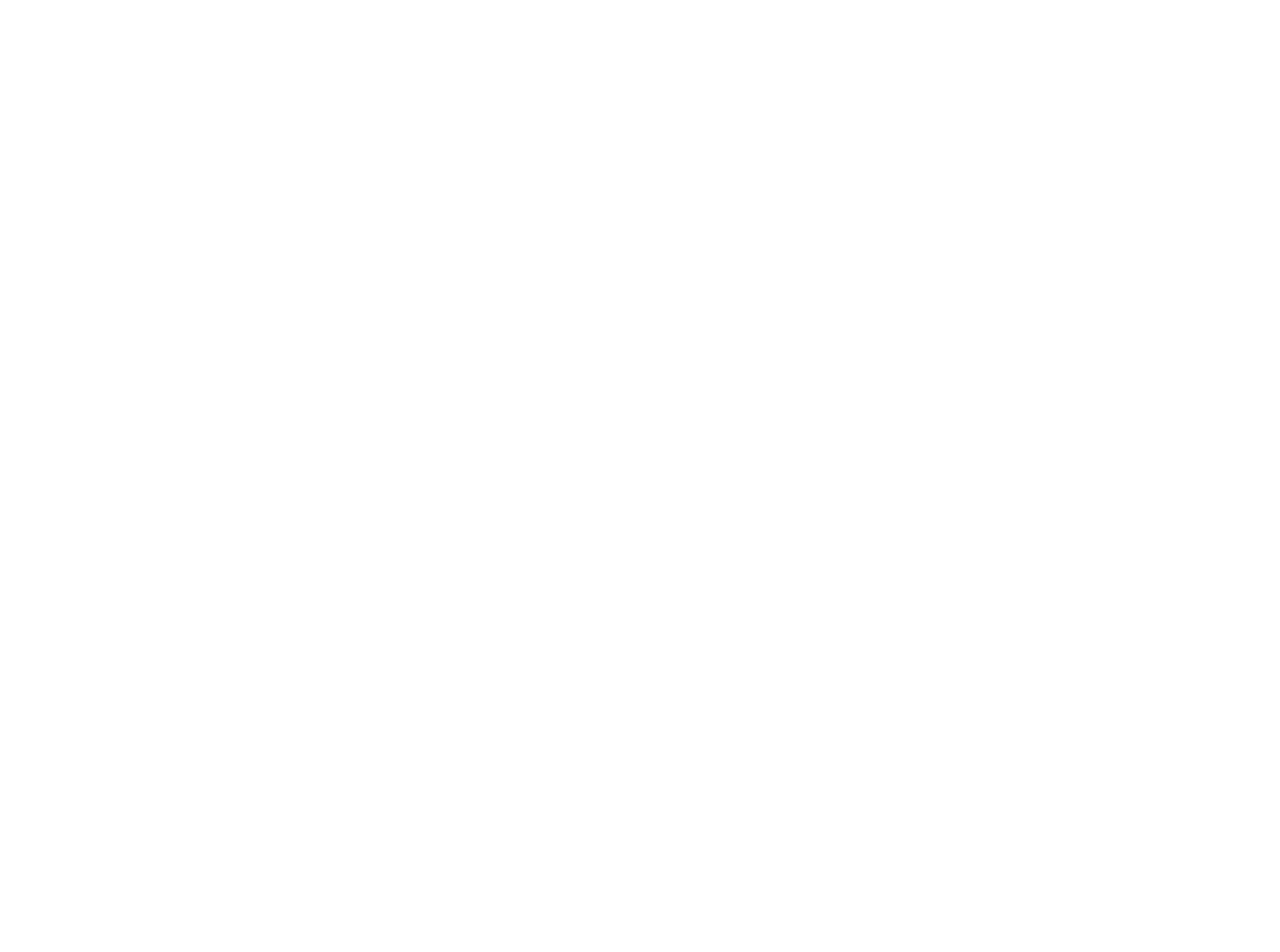
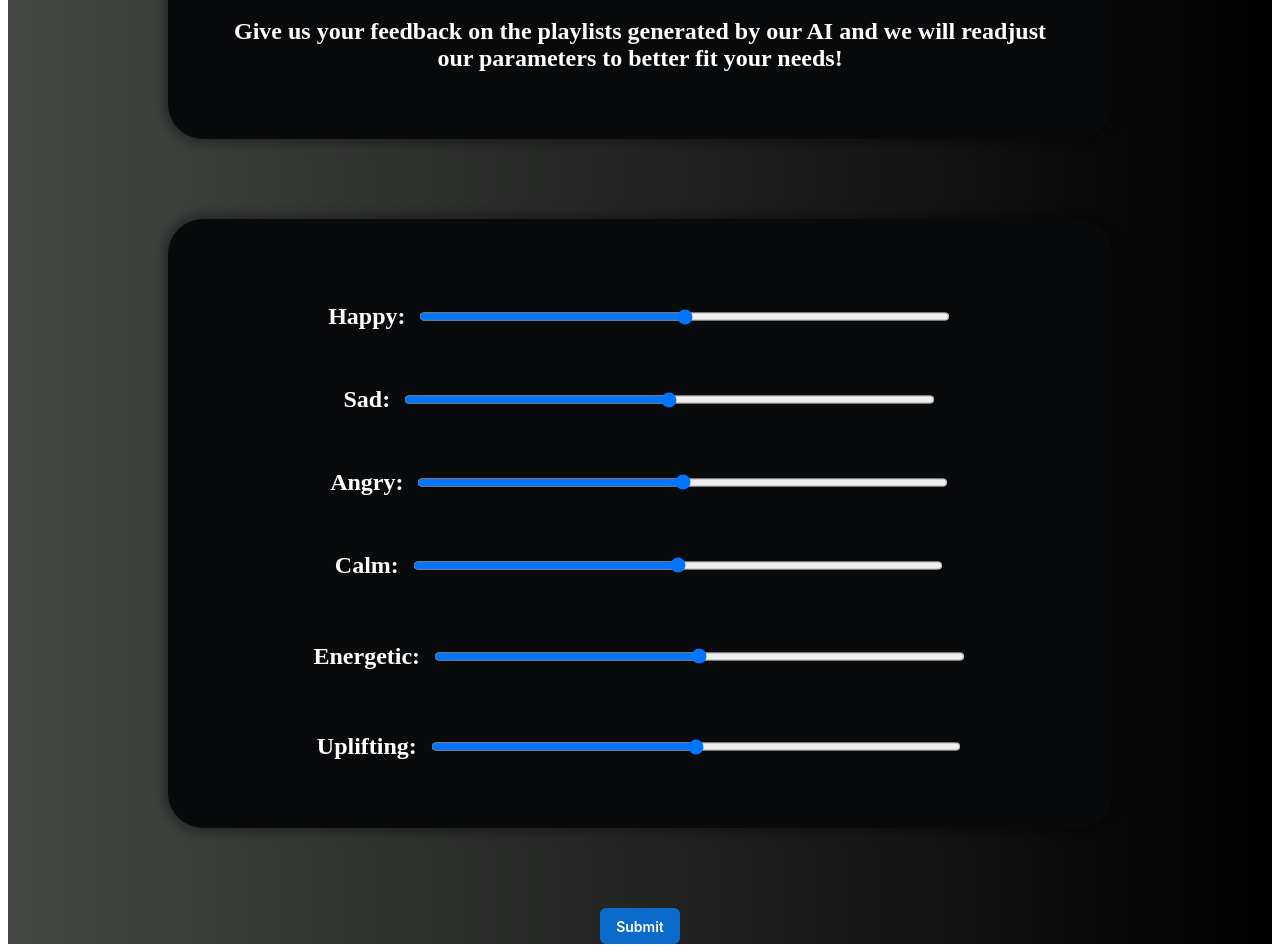
Before and after one commit to electropicks/Spotivibe, a Next.js app: page /feedback in a window 1280 px wide. Before the commit this address had no page. Shown: the part 463-1415 px from the top of the page. Before the commit the page ends 836 px from the top, so only its background shows below. Built offline with nearby package versions, Linux system fonts and the light colour scheme.

Commit message:
More to the feedback

```diff
--- a/app/discover/discover.css
+++ b/app/discover/discover.css
@@ -9,8 +9,10 @@
 }
 
 .App-logo {
-    height: 40vmin;
+    height: 100px;
+    width: 100px;
     pointer-events: none;
+    display: flex;
 }
 
 .slide-text{
--- a/app/discover/header.tsx
+++ b/app/discover/header.tsx
@@ -10,12 +10,6 @@ function Header() {
                 <img src={"https://static.showit.co/200/ryDYjxkrQGak1r2RqSbhXQ/76192/spotify_icon-white.png"}
                      className="App-logo" alt="Logo"/>
             </div>
-            {/*<h3 className="homeButton">Home</h3>*/}
-            {/*<img src={*/}
-            {/*https://spng.pngfind.com/pngs/s/680-6800118_home-icon-png-white-home-button-icon-white.png"}*/}
-            {/*className="homeButton"*/}
-            {/*onClick={() => redirect('/')}*/}
-            {/*/>*/}
         </div>
     );
 }
--- /dev/null
+++ b/app/feedback/feedback.tsx
@@ -0,0 +1,181 @@
+'use client'
+
+import { useState, useEffect, SetStateAction} from "react";
+import Button from "@mui/joy/Button";
+import Typography from "@mui/joy/Typography";
+import {useRouter} from "next/navigation";
+import Grid from '@mui/material/Grid';
+import Box from '@mui/material/Box';
+import Header from "../discover/header";
+import "../discover/discover.css";
+import Likert from 'react-likert-scale';
+
+export default function Categories({provider_token}: { provider_token: string }) {
+    const router = useRouter();
+    const [categories, setCategories] = useState<Category[]>([]);
+    const [loading, setLoading] = useState(false);
+    const [showPopup, setShowPopup] = useState(false);
+    // Slider Parameters
+    const [happy, setHappy] = useState(50);
+    const [sad, setSad] = useState(50);
+    const [angry, setAngry] = useState(50);
+    const [calm, setCalm] = useState(50);
+    const [energetic, setEnergetic] = useState(50);
+    const [uplifting, setUplifting] = useState(50);
+
+    // Feedback Parameters
+    const [happyRes, setHappyRes] = useState(3);
+    const [sadRes, setSadRes] = useState(3);
+    const [angryRes, setAngryRes] = useState(3);
+    const [calmRes, setCalmRes] = useState(3);
+    const [energeticRes, setEnergeticRes] = useState(3);
+    const [upliftingRes, setUpliftingRes] = useState(3);
+
+    const headers = new Headers();
+    headers.append('Authorization', `Bearer ${provider_token}`);
+    const params = new URLSearchParams();
+    params.append('country', 'US');
+    params.append('offset', '0');
+    params.append('limit', '50');
+
+    const fetchCategories = async (url: string) => {
+        const response = await fetch(url, {
+            method: 'GET',
+            headers: headers,
+        });
+        if (response.status === 401) {
+            router.push('/login');
+            return [];
+        }
+        const {categories: data} = await response.json();
+        return data;
+    };
+
+    const likertScale = (type: string, change: (f : number)=>void) => {
+        const likertOptions = {
+            question: "How " + type + " did you find the playlist?",
+            responses: [
+                {value: 1, text: "Not " + type +  " enough"},
+                {value: 2, text: "Could be more " + type},
+                {value: 3, text: "Perfect", checked: true},
+                {value: 4, text: "A little too " + type},
+                {value: 5, text: "Way too " + type}
+            ],
+            onChange: (val: number) => {
+                change(val);
+            }
+        };
+
+        return (
+            <Likert {...likertOptions} />
+        )
+    }
+
+    const getRecc = () => {
+
+        // Same function as used in the discover page
+
+        return;
+    }
+
+    // This function adjusts weights based on feedback, so then the next reccomendation will be different
+    // Adapts and learns
+    const evalFeedback = () => {
+
+        // Perform this on each parameter/vibe : Four cases
+
+        // Case 1: Feedback leans towards the side of the user data
+        // Adjust average func to take in user params more than slider
+
+        // Case 2: Feedback leans towards slider
+
+        // Case 3: Feedback is less than both, lower initial value of parameter
+
+        // Case 4: Feedback is greater than both, raise initial value of parameter
+
+        return;
+    }
+
+    const getCategories = async () => {
+        setLoading(true);
+        let nextPage = `https://api.spotify.com/v1/browse/categories?${params.toString()}`;
+
+        const allCategories: Category[] = [];
+
+        while (nextPage) {
+            const data = await fetchCategories(nextPage);
+            allCategories.push(...data.items);
+
+            if (data.next) {
+                nextPage = data.next;
+            } else {
+                nextPage = '';
+            }
+        }
+
+        setCategories(allCategories);
+        setLoading(false)
+    };
+
+    return (
+        <div className="App">
+            <Header></Header>
+            <div className="box">
+                <h1>Recommendation Generator with Feedback:</h1>
+                <h2>Give us your feedback on the playlists generated by our AI and we will
+                    readjust our parameters to better fit your needs!</h2>
+            </div>
+
+            <Box className="box">
+                <div className="slide-text">
+                    <h2>Happy:&nbsp;&nbsp;</h2>
+                    <input type="range" min="0" max="100" step="1" className="slider" value={happy} onChange={e => setHappy(e.target.value)}></input>
+                </div>
+                <Grid container spacing={2}>
+                </Grid>
+                <div className="slide-text">
+                    <h2>Sad:&nbsp;&nbsp;</h2>
+                    <input type="range" min="0" max="100" step="1" className="slider" value={sad} onChange={e => setSad(e.target.value)}></input>
+                </div>
+                <Grid container spacing={2} >
+                </Grid>
+                <div className="slide-text">
+                    <h2>Angry:&nbsp;&nbsp;</h2>
+                    <input type="range" min="0" max="100" step="1" className="slider" value={angry} onChange={e => setAngry(e.target.value)}></input>
+                </div>
+                <Grid container spacing={2} >
+                </Grid>
+                <div className="slide-text">
+                    <h2>Calm:&nbsp;&nbsp;</h2>
+                    <input type="range" min="0" max="100" step="1" className="slider" value={calm} onChange={e => setCalm(e.target.value)}></input>
+                </div>
+                <div className="slide-text">
+                    <h2>Energetic:&nbsp;&nbsp;</h2>
+                    <input type="range" min="0" max="100" step="1" className="slider" value={energetic} onChange={e => setEnergetic(e.target.value)}></input>
+                </div>
+                <div className="slide-text">
+                    <h2>Uplifting:&nbsp;&nbsp;</h2>
+                    <input type="range" min="0" max="100" step="1" className="slider" value={uplifting} onChange={e => setUplifting(e.target.value)}></input>
+                </div>
+                <Grid container spacing={2} >
+                </Grid>
+            </Box>
+            <Button onClick={() => setShowPopup(true)} className="button">Submit</Button>
+            {showPopup &&
+                (<div>
+                    <Box className="box" id="results">
+                        <h2>Show results here</h2>
+                    </Box>
+                    <Box className="box">
+                        <h2>Tell us how you think we did:</h2>
+                        {likertScale("happy", setHappyRes)}
+                        {likertScale("sad", setSadRes)}
+                        {likertScale("angry", setAngryRes)}
+                        {likertScale("calm", setCalmRes)}
+                        {likertScale("energetic", setEnergeticRes)}
+                        {likertScale("uplifting", setUpliftingRes)}
+                    </Box>
+                    <Button className="button" onClick={evalFeedback}>Submit</Button>
+                </div>)}
+        </div>)
+}
--- /dev/null
+++ b/app/feedback/page.tsx
@@ -0,0 +1,13 @@
+import Button from "@mui/joy/Button";
+import {Typography} from "@mui/joy";
+import Grid from '@mui/material/Grid';
+//import React, {useState} from "react";
+import Box from '@mui/material/Box';
+import Header from "../discover/header";
+import "../discover/discover.css"
+import Categories from "./feedback"
+
+export default async function Discover() {
+
+    return <Categories></Categories>;
+}
--- a/components/NavBar.tsx
+++ b/components/NavBar.tsx
@@ -36,7 +36,7 @@ const NavBar: React.FC = () => {
                 </ListItem>
                 <ListDivider/>
                 <ListItem role="none">
-                    <ListItemButton role="menuitem" component="a" href="#horizontal-list">
+                    <ListItemButton role="menuitem" component="a" href={"/feedback"}>
                         Feedback
                     </ListItemButton>
                 </ListItem>
```
